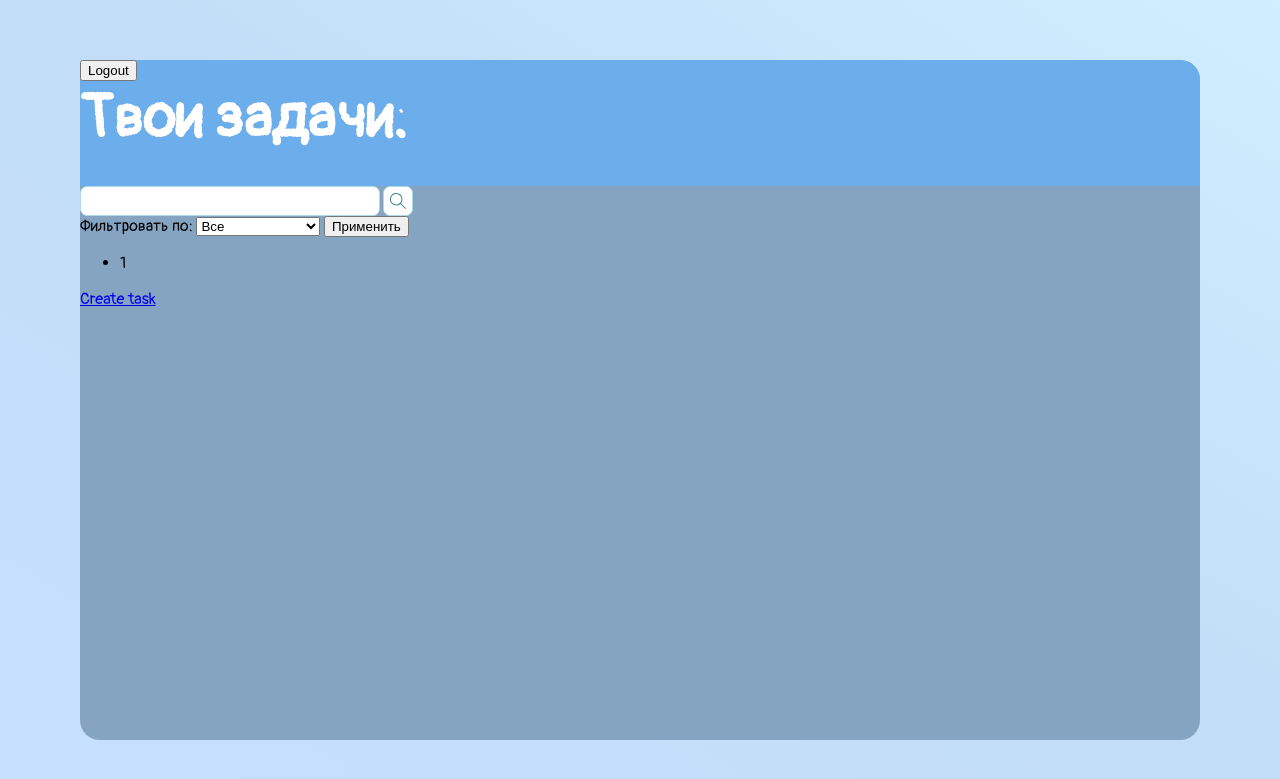
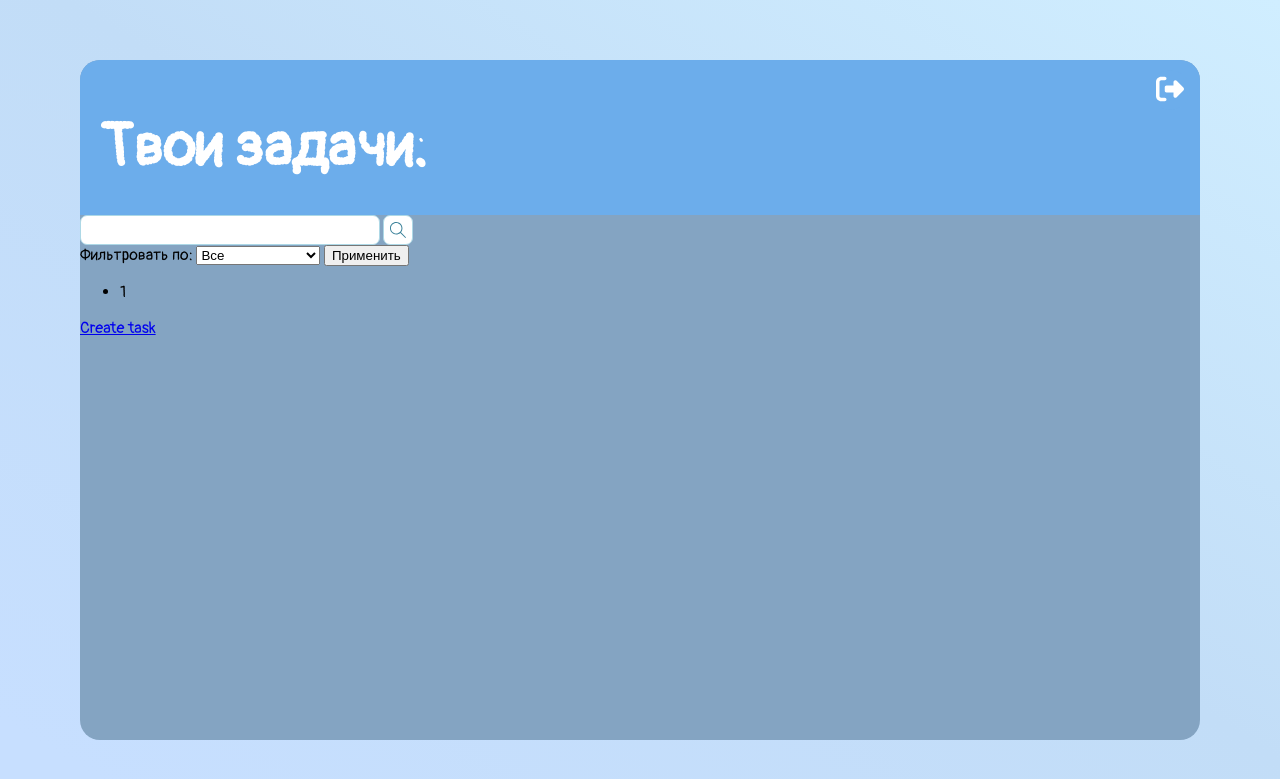
Before and after one commit to Burenix/GigaToDoList, a Django app: page /main/ in a window 1280 px wide. Shown: the top 779 px of the page. Run offline with Django 5.2, Linux system fonts and the light colour scheme; the visitor is signed in with stand-in values (Sample User, id 1); data that the repository does not hold is empty; some web fonts are replaced.

Commit message:
designed logout button

```diff
--- a/todo_list/static/todo_list/css/style.css
+++ b/todo_list/static/todo_list/css/style.css
@@ -45,7 +45,11 @@ body {
     font-size: 13px;
 }
 
-.search-button {
+.btn {
+    cursor: pointer;
+}
+
+#search-button {
     vertical-align: middle;
     height: 30px;
     width: 30px;
@@ -53,6 +57,22 @@ body {
     border-radius: 7px;
     cursor: pointer;
     background-color: white;
+}
+
+#logout-button {
+    height: 40px;
+    width: 40px;
+    background-color: rgb(108, 173, 235);
+    fill: white;
+    border: none;
+    border-radius: 50%;
+    margin-left: 95.5%;
+    margin-top: 10px;
+    transition: .2s;
+}
+
+#logout-button:hover {
+    fill: rgb(255, 0, 0);
 }
 
 #SearchSVG {
@@ -65,4 +85,5 @@ body {
     font-size: 60px;
     margin: 0;
     padding-bottom: 30px;
+    padding-left: 20px;
 }
--- a/todo_list/templates/todo_list/main.html
+++ b/todo_list/templates/todo_list/main.html
@@ -14,7 +14,10 @@
         <div class="header-area">
             <form action="{% url 'logout' %}" method="POST">
                 {% csrf_token %}
-                <input type="submit" value="Logout">
+                <button class="btn" id="logout-button">
+                    <div class="sign"><svg viewBox="0 0 512 512"><path d="M377.9 105.9L500.7 228.7c7.2 7.2 11.3 17.1 11.3 27.3s-4.1 20.1-11.3 27.3L377.9 406.1c-6.4 6.4-15 9.9-24 9.9c-18.7 0-33.9-15.2-33.9-33.9l0-62.1-128 0c-17.7 0-32-14.3-32-32l0-64c0-17.7 14.3-32 32-32l128 0 0-62.1c0-18.7 15.2-33.9 33.9-33.9c9 0 17.6 3.6 24 9.9zM160 96L96 96c-17.7 0-32 14.3-32 32l0 256c0 17.7 14.3 32 32 32l64 0c17.7 0 32 14.3 32 32s-14.3 32-32 32l-64 0c-53 0-96-43-96-96L0 128C0 75 43 32 96 32l64 0c17.7 0 32 14.3 32 32s-14.3 32-32 32z"></path></svg></div>
+                    <div class="text" id="logout-text"></div>
+                </button>
             </form>
 
             <div class="header-text">
@@ -25,7 +28,7 @@
             <div class="search-area">
                 <form action="{% url 'task-search' %}" method="GET">
                     <input class="search-string" type="search" name="search_text">
-                    <button class="search-button" type="submit">
+                    <button class="btn" id="search-button" type="submit">
                         <svg id="SearchSVG" fill="#3a8199" viewBox="0 0 32 32" version="1.1" xmlns="http://www.w3.org/2000/svg"><path d="M31.707 30.282l-9.717-9.776c1.811-2.169 2.902-4.96 2.902-8.007 0-6.904-5.596-12.5-12.5-12.5s-12.5 5.596-12.5 12.5 5.596 12.5 12.5 12.5c3.136 0 6.002-1.158 8.197-3.067l9.703 9.764c0.39 0.39 1.024 0.39 1.415 0s0.39-1.023 0-1.415zM12.393 23.016c-5.808 0-10.517-4.709-10.517-10.517s4.708-10.517 10.517-10.517c5.808 0 10.516 4.708 10.516 10.517s-4.709 10.517-10.517 10.517z"></path></svg>
                     </button>
                 </form>
```
